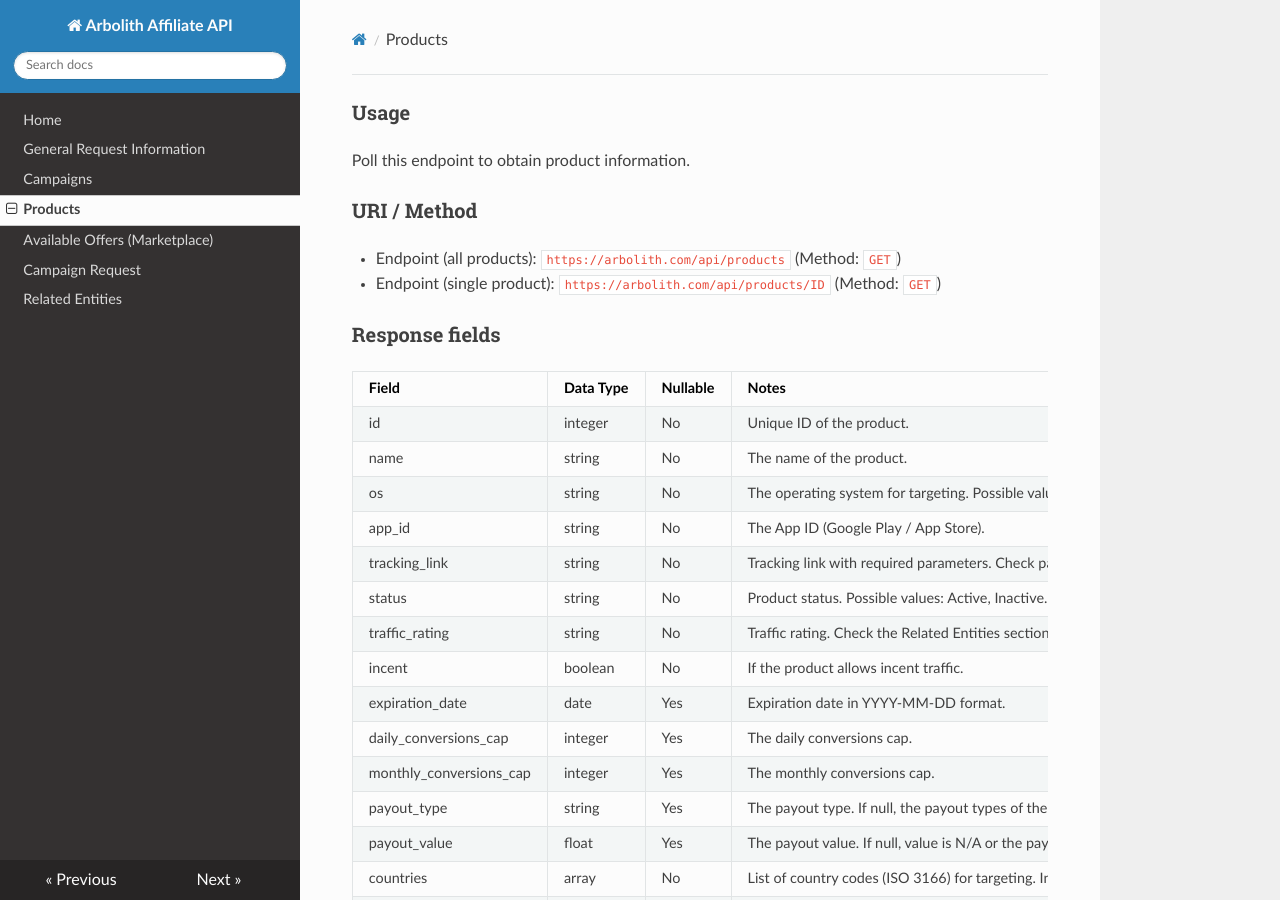
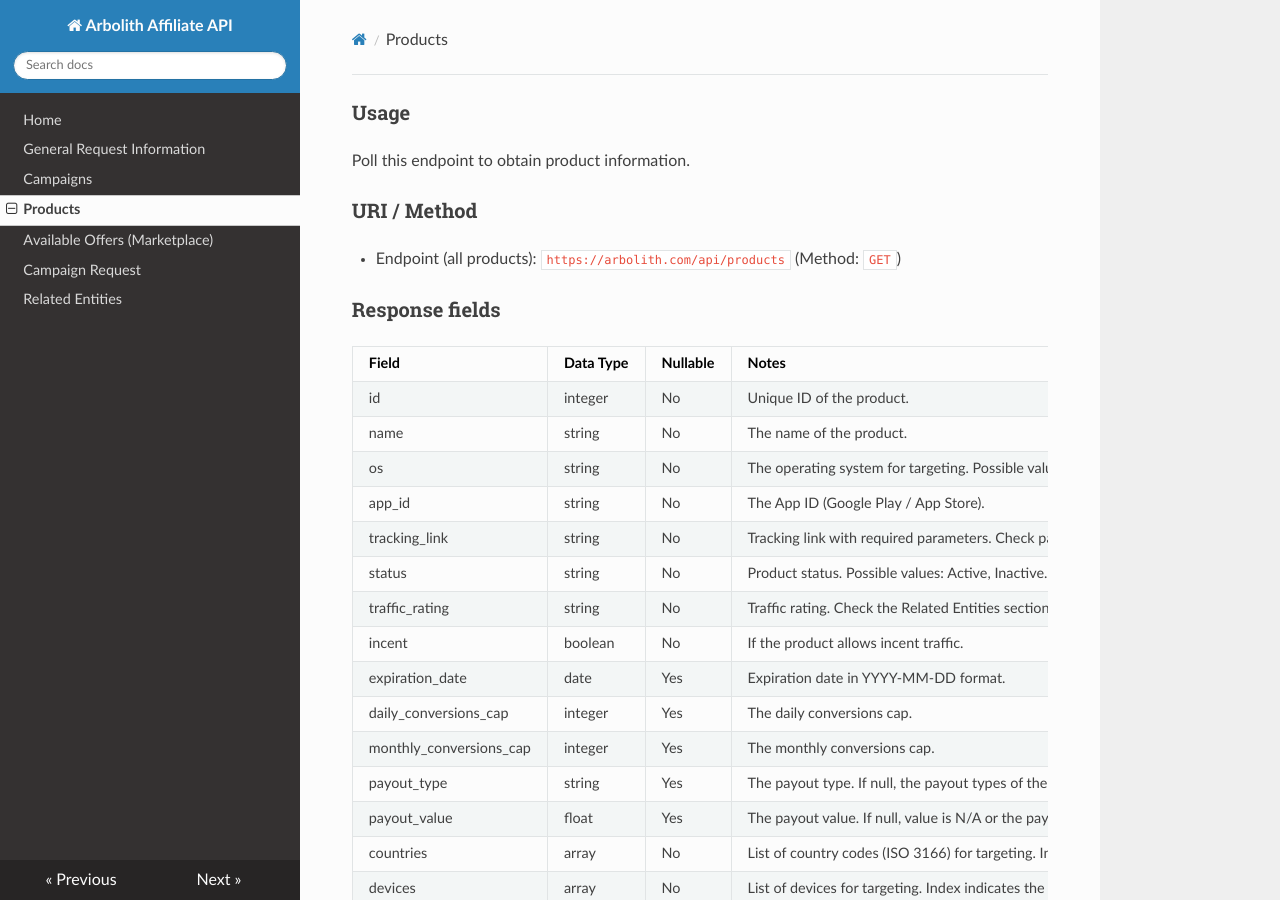
Before and after one commit to automizer-cloud/automizer.cloud-affiliate-api-docs, an MkDocs documentation site: the page built from docs/products.md, in a window 1280 px wide and 900 px high. Built offline with MkDocs 1.6.1, drawn with Linux system fonts in a browser that asks for light colours; nearby versions of some CDN libraries; old or Windows-style settings are respelled for this version of MkDocs.

Commit message:
Update docs

```diff
--- a/docs/products.md
+++ b/docs/products.md
@@ -5,7 +5,6 @@
 ### URI / Method
 
 * Endpoint (all products): `https://arbolith.com/api/products` (Method: `GET`)
-* Endpoint (single product): `https://arbolith.com/api/products/ID` (Method: `GET`)
 
 ### Response fields
 
```
Also changed, not shown: docs/campaigns.md (+0 -1 lines).
